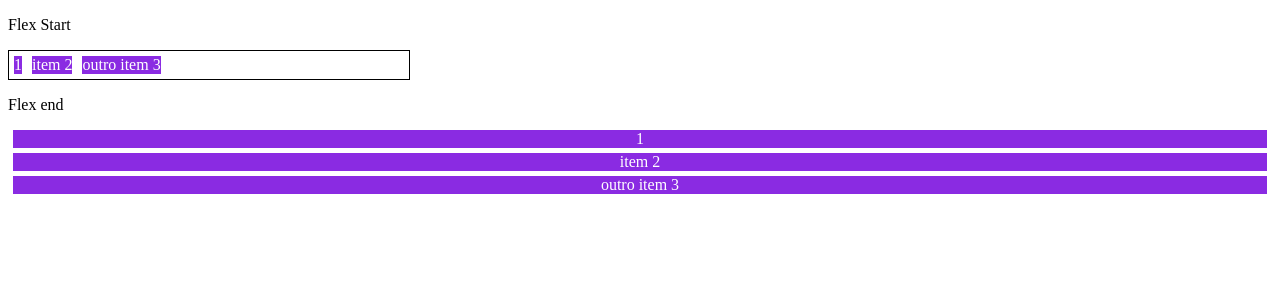
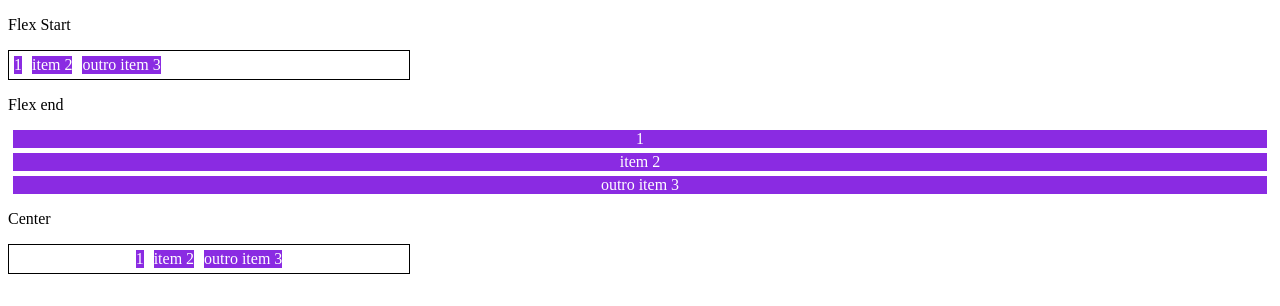
Before and after one commit to lucasdcunha42/santander-bootcamp-dio, a plain HTML site: page Flex-box/3-justify-content.html in a window 1280 px wide. Drawn offline with Linux system fonts and the light colour scheme.

Commit message:
flex center

```diff
--- a/Flex-box/3-justify-content.html
+++ b/Flex-box/3-justify-content.html
@@ -26,6 +26,9 @@
         .flex-end{
             justify-content: flex-end;
         }
+        .center{
+            justify-content: center;
+        }
     </style>
 </head>
 <body>
@@ -41,5 +44,11 @@
         <div class="item">item 2</div>
         <div class="item">outro item 3</div>
     </section>
+    <p>Center</p>
+    <section class="container center">
+        <div class="item">1</div>
+        <div class="item">item 2</div>
+        <div class="item">outro item 3</div>
+    </section>
 </body>
 </html>
```
